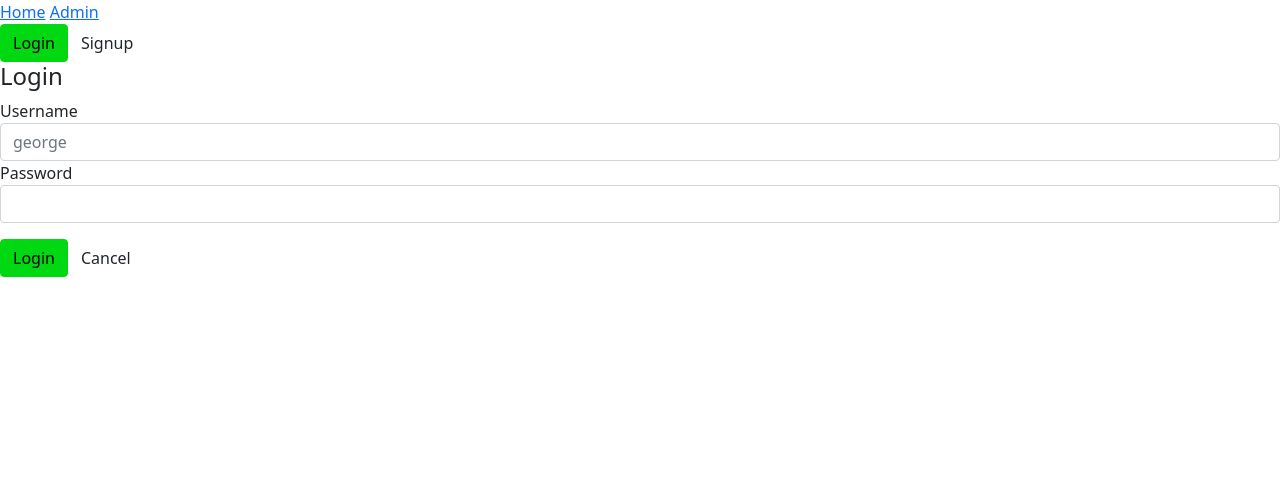
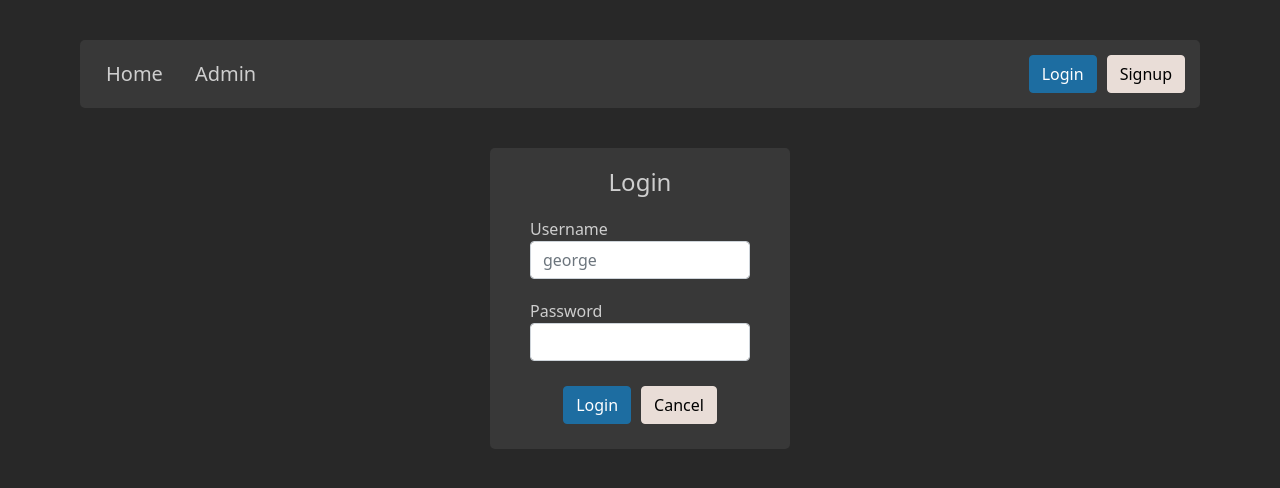
Before and after one commit to CS-509-Larissa/larissa-frontend-v2, a Next.js app: page /login in a window 1280 px wide. Shown: the top 488 px of the page. Built offline with nearby package versions, Linux system fonts and the light colour scheme; no server answers.

Commit message:
dark mode

```diff
--- a/components/Nav.jsx
+++ b/components/Nav.jsx
@@ -2,24 +2,26 @@ import React from "react";
 import { useRouter } from "next/router";
 import Link from "next/link";
 import useUser from "../hooks/user";
-
-import { FaHome } from "react-icons/fa";
 
 const Nav = (props) => {
   const { user, mutate, error } = useUser();
   const router = useRouter();
 
   return (
-    <div className="navigation">
-      <div className="nav-left">
-        <Link href="/">Home</Link>
-        {"     "}
-        <Link href="/admin">Admin</Link>
-      </div>
-      <>
+    <div className="nav-container">
+      <div className="nav">
+        <div className="hbox">
+          <div className="nav-link" onClick={() => router.push("/")}>
+            Home
+          </div>
+          <div className="nav-link" onClick={() => router.push("/admin")}>
+            Admin
+          </div>
+        </div>
+
         {user ? (
-          <div>
-            Hello, {user.username}
+          <div className="hbox">
+            <div className="nav-welcome">Hello, {user.username}</div>
             <button
               className="btn btn-danger"
               onClick={() => {
@@ -31,9 +33,9 @@ const Nav = (props) => {
             </button>
           </div>
         ) : (
-          <div>
+          <div className="hbox">
             <button
-              className="btn btn-primary form-button"
+              className="btn btn-primary form-button nav-button"
               onClick={() => {
                 router.push("/login");
               }}
@@ -41,7 +43,7 @@ const Nav = (props) => {
               Login
             </button>
             <button
-              className="btn btn-secondary form-button"
+              className="btn btn-secondary form-button nav-button"
               onClick={() => {
                 router.push("/signup");
               }}
@@ -50,7 +52,7 @@ const Nav = (props) => {
             </button>
           </div>
         )}
-      </>
+      </div>
     </div>
   );
 };
--- a/package.json
+++ b/package.json
@@ -9,6 +9,9 @@
   },
   "dependencies": {
     "@babel/core": "^7.16.5",
+    "@fortawesome/fontawesome-svg-core": "^1.2.36",
+    "@fortawesome/free-solid-svg-icons": "^5.15.4",
+    "@fortawesome/react-fontawesome": "^0.1.16",
     "bootstrap": "^5.1.3",
     "js-cookie": "^3.0.1",
     "next": "^12.0.7",
--- a/pages/_app.jsx
+++ b/pages/_app.jsx
@@ -8,7 +8,7 @@ import Nav from "../components/Nav";
 const App = ({ Component, pageProps }) => {
   return (
     <SSRProvider>
-      <div className="vbox">
+      <div className="global-container">
         <Nav />
         <Component {...pageProps} />
       </div>
--- a/pages/login.jsx
+++ b/pages/login.jsx
@@ -38,9 +38,9 @@ const Login = (props) => {
   };
 
   return (
-    <div className="centered-page">
-      <div className="form-container">
-        <div className="centered-hbox">
+    <div className="form-container">
+      <div className="form">
+        <div className="hbox--centered">
           <h4>Login</h4>
         </div>
         <form onSubmit={() => null}>
@@ -58,7 +58,7 @@ const Login = (props) => {
             <input type="password" className="form-control" id="password" />
           </div>
           <p className="text-danger">{errorMsg}</p>
-          <div className="button-row">
+          <div className="hbox--centered">
             <button
               type="button"
               className="btn btn-primary form-button"
--- a/scss/globals.scss
+++ b/scss/globals.scss
@@ -1,9 +1,249 @@
+@import "../node_modules/bootstrap/scss/functions";
+@import "../node_modules/bootstrap/scss/variables";
+
 $theme-colors: (
-  "primary": #00d912,
-  "danger": #ff4136,
+  "primary": #1d6da1,
+  "secondary": #e9ddd7,
+  "warning": #ec821f,
+  "danger": #c9231a,
 );
 
-//$body-bg: rgb(197, 127, 127);
-//$body-color: rgb(224, 55, 224);
+$body-bg: #282828;
+$body-color: #cecece;
+
+$content-bg: #383838;
+
+$padding: 20px;
+$radius: 5px;
+$shadow: 0 0.5rem 1rem rgba($black, 0.15);
 
 @import "../node_modules/bootstrap/scss/bootstrap";
+@import "../node_modules/react-tabs/style/react-tabs.scss";
+
+%container {
+  padding: $padding;
+}
+
+%card {
+  padding: $padding * 0.5;
+  background: $content-bg;
+  border-radius: $radius;
+  &:hover {
+    box-shadow: $shadow;
+  }
+}
+%link {
+  &:hover {
+    color: $body-color;
+    cursor: pointer;
+  }
+}
+
+.hbox {
+  display: flex;
+  flex-direction: row;
+  align-items: center;
+  &--centered {
+    align-items: center;
+    text-align: center;
+    justify-content: center;
+  }
+}
+
+.nav {
+  @extend %card;
+  display: flex;
+  justify-content: space-between;
+}
+
+.nav-container {
+  @extend %container;
+  flex-grow: 1;
+  padding: $padding;
+  //border: 1px solid green;
+  width: 100%;
+}
+
+.nav-link {
+  @extend %link;
+  font-size: 20px;
+  color: $body-color;
+}
+
+.nav-welcome {
+  font-size: 16px;
+  color: $body-color;
+  margin-right: 15px;
+}
+
+.nav-button {
+  margin: 5px;
+}
+
+.tree-container {
+  @extend %container;
+  min-width: 300px;
+  flex: 0;
+}
+
+.tree {
+  @extend %card;
+}
+
+.classification-link {
+  @extend %link;
+  font-size: 18px;
+}
+.algorithm-link {
+  @extend %link;
+  font-size: 14px;
+}
+.main-container {
+  @extend %container;
+  flex: 1;
+  width: 100%;
+}
+
+.main-view {
+  display: flex;
+  flex-direction: column;
+  padding: 0 $padding $padding $padding;
+}
+
+.home {
+  height: 600px;
+  display: flex;
+  align-items: center;
+  justify-content: center;
+}
+
+.form-container {
+  @extend %container;
+  width: 100%;
+  display: flex;
+  align-items: center;
+  justify-content: center;
+}
+
+.form {
+  @extend %card;
+  padding: $padding;
+  width: 300px;
+}
+
+.form-button {
+  margin: 5px;
+}
+
+.form-group {
+  margin: $padding;
+}
+
+.main {
+  @extend %card;
+}
+
+.node {
+  -moz-transition: all 0.5s;
+  -o-transition: all 0.5s;
+  -ms-transition: all 0.5s;
+  -webkit-transition: all 0.5s;
+  transition: all 0.5s;
+  border-radius: 3px;
+}
+
+.node:hover {
+  background-color: rgb(220, 245, 243);
+  cursor: pointer;
+}
+
+.info,
+.node {
+  padding: 2px 10px 2px 5px;
+  -webkit-user-select: none;
+  -moz-user-select: none;
+  -ms-user-select: none;
+  user-select: none;
+}
+
+.tree-view_arrow {
+  -moz-transition: all 0.1s;
+  -o-transition: all 0.1s;
+  -ms-transition: all 0.1s;
+  -webkit-transition: all 0.1s;
+  transition: all 0.1s;
+}
+
+.tree-view_arrow-empty {
+  color: yellow;
+}
+
+/* the tree node's style */
+.tree-view {
+  overflow-y: hidden;
+}
+
+.tree-view_item {
+  /* immediate child of .tree-view, for styling convenience */
+}
+
+/* style for the children nodes container */
+.tree-view_children {
+  margin-left: 16px;
+}
+
+.tree-view_children-collapsed {
+  height: 0px;
+}
+
+.tree-view_arrow {
+  cursor: pointer;
+  margin-right: 6px;
+  display: inline-block;
+  -webkit-user-select: none;
+  -moz-user-select: none;
+  -ms-user-select: none;
+  user-select: none;
+}
+
+.tree-view_arrow:after {
+  content: "▼";
+}
+
+/* rotate the triangle to close it */
+.tree-view_arrow-collapsed {
+  -webkit-transform: rotate(-90deg);
+  -moz-transform: rotate(-90deg);
+  -ms-transform: rotate(-90deg);
+  transform: rotate(-90deg);
+}
+
+.content-container {
+  @extend %container;
+
+  flex: 1;
+  border: 1px solid black;
+}
+
+.global-container {
+  padding: $padding;
+  max-width: 1200px;
+  margin: 0 auto;
+  //border: 1px solid red;
+  display: flex;
+  align-items: stretch;
+  flex-wrap: wrap;
+}
+
+.loading {
+  width: 100%;
+  height: 100%;
+
+  //border: 1px solid red;
+
+  justify-content: center;
+  align-items: center;
+
+  display: flex;
+  flex-direction: column;
+}
```
Also changed, not shown: components/Loading.jsx (added, +12 -0 lines), components/Tree.jsx (+25 -11 lines), pages/algorithm/[id].jsx (+10 -7 lines), pages/classification/[id].jsx (+14 -8 lines), pages/index.jsx (+5 -2 lines), pages/signup.jsx (+4 -4 lines), 1 other file (tests, documents, lock files or other folders).
